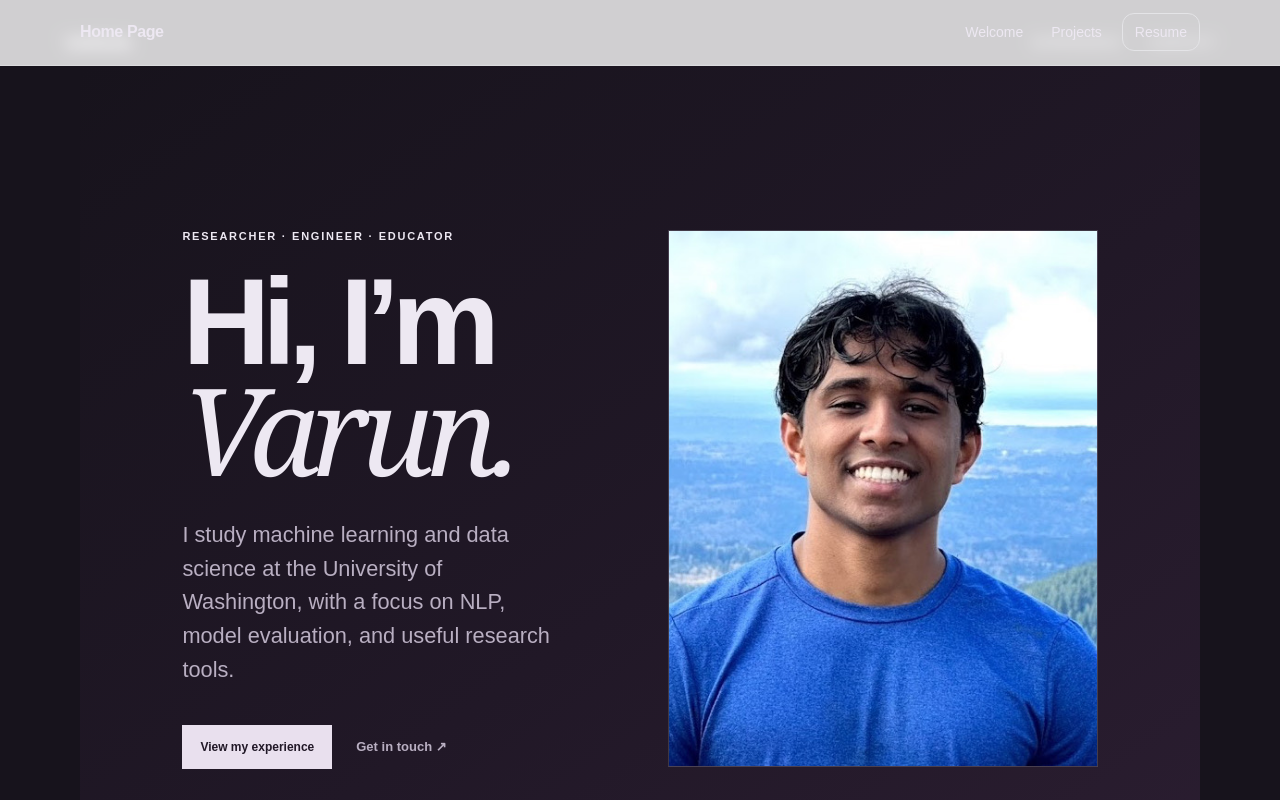
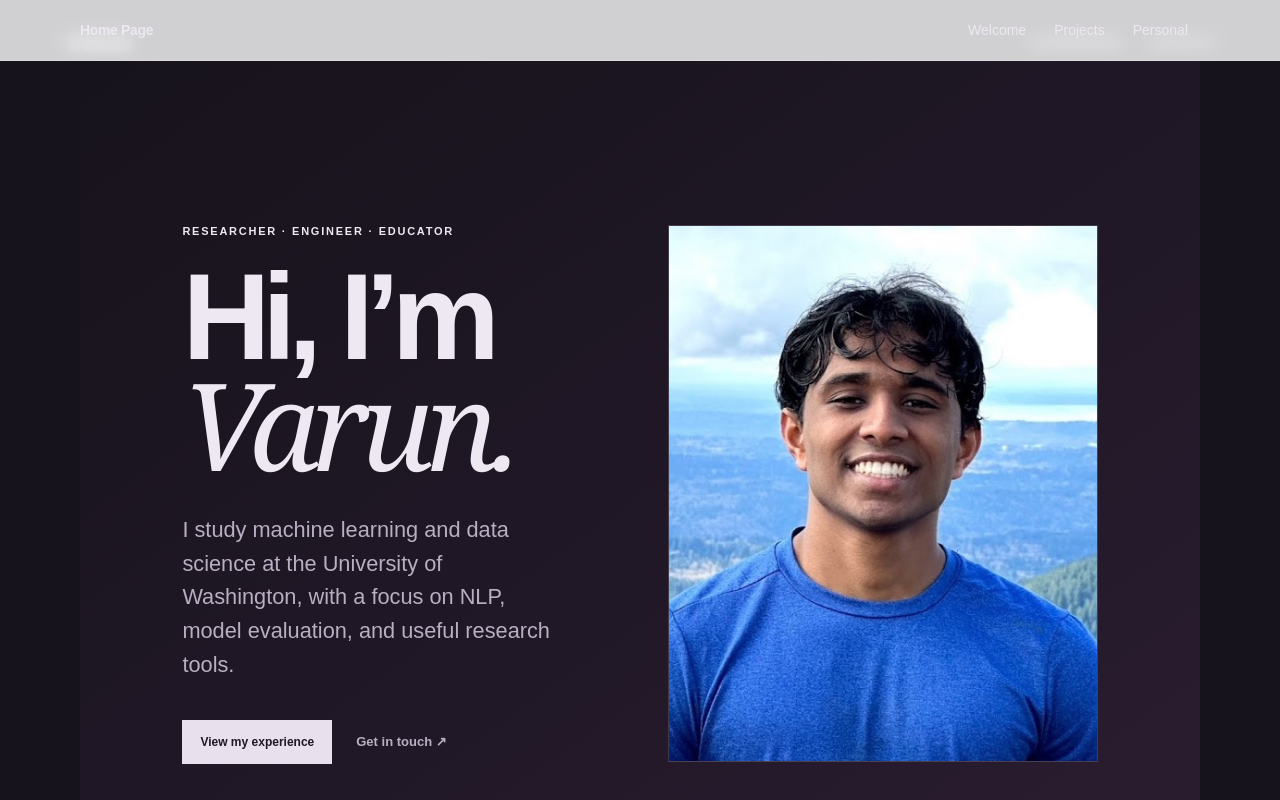
Before and after one commit to VarunP3000/VarunP3000.github.io, a Next.js app: page / in a window 1280 px wide. Shown: the top 800 px of the page. Built offline with nearby package versions, Linux system fonts and the light colour scheme.

Commit message:
resume removal and personal add in

```diff
--- a/src/app/layout.tsx
+++ b/src/app/layout.tsx
@@ -1,14 +1,24 @@
 import type { Metadata } from "next";
 import { Geist, Geist_Mono } from "next/font/google";
-import "../app/globals.css";
+import "./globals.css";
 import Link from "next/link";
 
-const geistSans = Geist({ variable: "--font-geist-sans", subsets: ["latin"] });
-const geistMono = Geist_Mono({ variable: "--font-geist-mono", subsets: ["latin"] });
+const geistSans = Geist({
+  variable: "--font-geist-sans",
+  subsets: ["latin"],
+});
+
+const geistMono = Geist_Mono({
+  variable: "--font-geist-mono",
+  subsets: ["latin"],
+});
 
 export const metadata: Metadata = {
   metadataBase: new URL("https://VarunP3000.github.io"),
-  title: { default: "Varun Panuganti – Portfolio", template: "%s • Varun Panuganti" },
+  title: {
+    default: "Varun Panuganti – Portfolio",
+    template: "%s • Varun Panuganti",
+  },
   description: "Projects in DS/ML, algorithms, and statistical computing.",
   openGraph: {
     title: "Varun Panuganti – Portfolio",
@@ -17,26 +27,54 @@ export const metadata: Metadata = {
     siteName: "Varun Panuganti – Portfolio",
     images: ["/og.png"],
   },
-  icons: { icon: "/favicon.ico" },
+  icons: {
+    icon: "/favicon.ico",
+  },
 };
 
-export default function RootLayout({ children }: { children: React.ReactNode }) {
+export default function RootLayout({
+  children,
+}: {
+  children: React.ReactNode;
+}) {
   return (
-    <html lang="en" suppressHydrationWarning>
-      <body className={`${geistSans.variable} ${geistMono.variable} antialiased bg-[--background] text-[--foreground]`}>
+    <html lang="en">
+      <body
+        className={`${geistSans.variable} ${geistMono.variable} antialiased bg-[--background] text-[--foreground]`}
+      >
         {/* Sticky Nav */}
-        <header className="sticky top-0 z-40 w-full border-b border-zinc-200/60 dark:border-zinc-800/60 bg-white/80 dark:bg-zinc-950/60 backdrop-blur">
-          <div className="mx-auto max-w-6xl h-16 px-4 flex items-center justify-between">
-            <Link href="/" className="font-semibold tracking-tight">Home Page</Link>
-            <nav className="flex items-center gap-1">
-              <Link href="/" className="px-3 py-2 rounded-xl text-sm hover:bg-zinc-100 dark:hover:bg-zinc-900">Welcome</Link>
-              <Link href="/projects" className="px-3 py-2 rounded-xl text-sm hover:bg-zinc-100 dark:hover:bg-zinc-900">Projects</Link>
-              <a href="/Varun_Panuganti_OG_Resume.pdf" className="ml-1 px-3 py-2 rounded-xl text-sm border border-zinc-200 dark:border-zinc-800 hover:bg-zinc-100 dark:hover:bg-zinc-900">
-                Resume
-              </a>
-            </nav>
-          </div>
-          <div className="h-px w-full bg-gradient-to-r from-transparent via-zinc-300/50 dark:via-zinc-700/50 to-transparent" />
+        <header className="sticky top-0 z-50 border-b border-zinc-200/60 bg-white/80 backdrop-blur dark:border-zinc-800/60 dark:bg-zinc-950/80">
+          <nav className="mx-auto flex max-w-6xl items-center justify-between px-4 py-3">
+            <Link
+              href="/"
+              className="text-sm font-semibold tracking-tight"
+            >
+              Home Page
+            </Link>
+
+            <div className="flex items-center gap-1">
+              <Link
+                href="/"
+                className="rounded-xl px-3 py-2 text-sm hover:bg-zinc-100 dark:hover:bg-zinc-900"
+              >
+                Welcome
+              </Link>
+
+              <Link
+                href="/projects"
+                className="rounded-xl px-3 py-2 text-sm hover:bg-zinc-100 dark:hover:bg-zinc-900"
+              >
+                Projects
+              </Link>
+
+              <Link
+                href="/personal"
+                className="rounded-xl px-3 py-2 text-sm hover:bg-zinc-100 dark:hover:bg-zinc-900"
+              >
+                Personal
+              </Link>
+            </div>
+          </nav>
         </header>
 
         {/* Page */}
```
